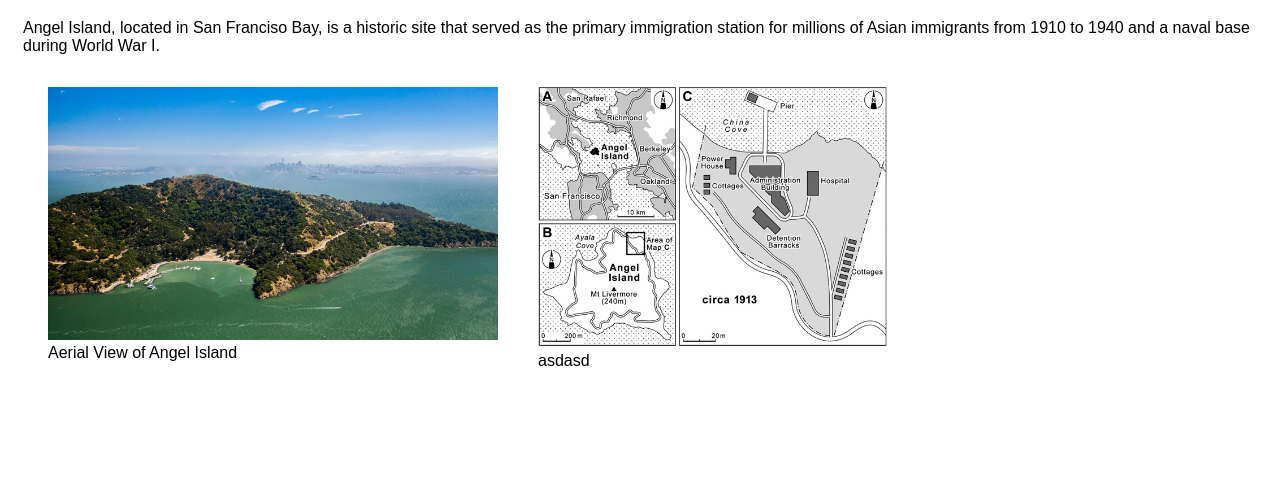
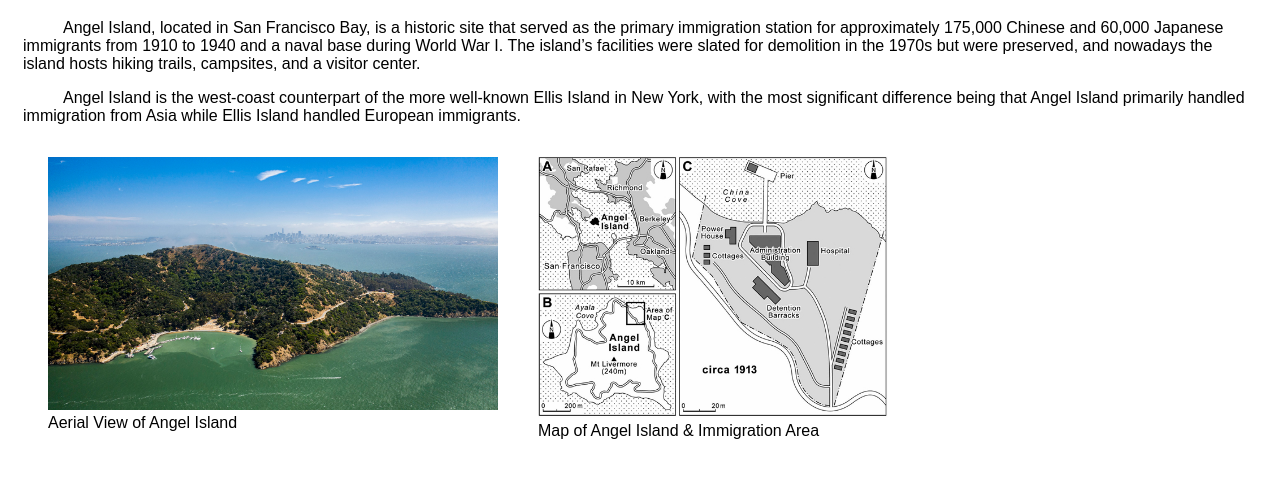
Before and after one commit to a20028074/History-AngelIsland, a plain HTML site: page index.html in a window 1280 px wide. Shown: the part 125-602 px from the top of the page. Drawn offline with Linux system fonts and the light colour scheme.

Commit message:
paragraph

```diff
--- a/css/styles.css
+++ b/css/styles.css
@@ -1,5 +1,9 @@
 * {
     font-family: Arial;
+}
+
+p {
+    text-indent: 40px;
 }
 
 .images {
@@ -71,7 +75,7 @@ p{
 }
 
 .link#map::before {
-    content:"asdasd";
+    content:"Map of Angel Island & Immigration Area";
 }
 
 .link#map:hover::before{
--- a/index.html
+++ b/index.html
@@ -23,7 +23,10 @@
     <div class="Content">
         <h1>The History of Angel Island</h1>
             <p>
-                Angel Island, located in San Franciso Bay, is a historic site that served as the primary immigration station for millions of Asian immigrants from 1910 to 1940 and a naval base during World War I.
+                Angel Island, located in San Francisco Bay, is a historic site that served as the primary immigration station for approximately 175,000 Chinese and 60,000 Japanese immigrants from 1910 to 1940 and a naval base during World War I. The island’s facilities were slated for demolition in the 1970s but were preserved, and nowadays the island hosts hiking trails, campsites, and a visitor center.
+            </p>
+            <p>
+                Angel Island is the west-coast counterpart of the more well-known Ellis Island in New York, with the most significant difference being that Angel Island primarily handled immigration from Asia while Ellis Island handled European immigrants.
             </p>
 
         <div class="Images">
```
